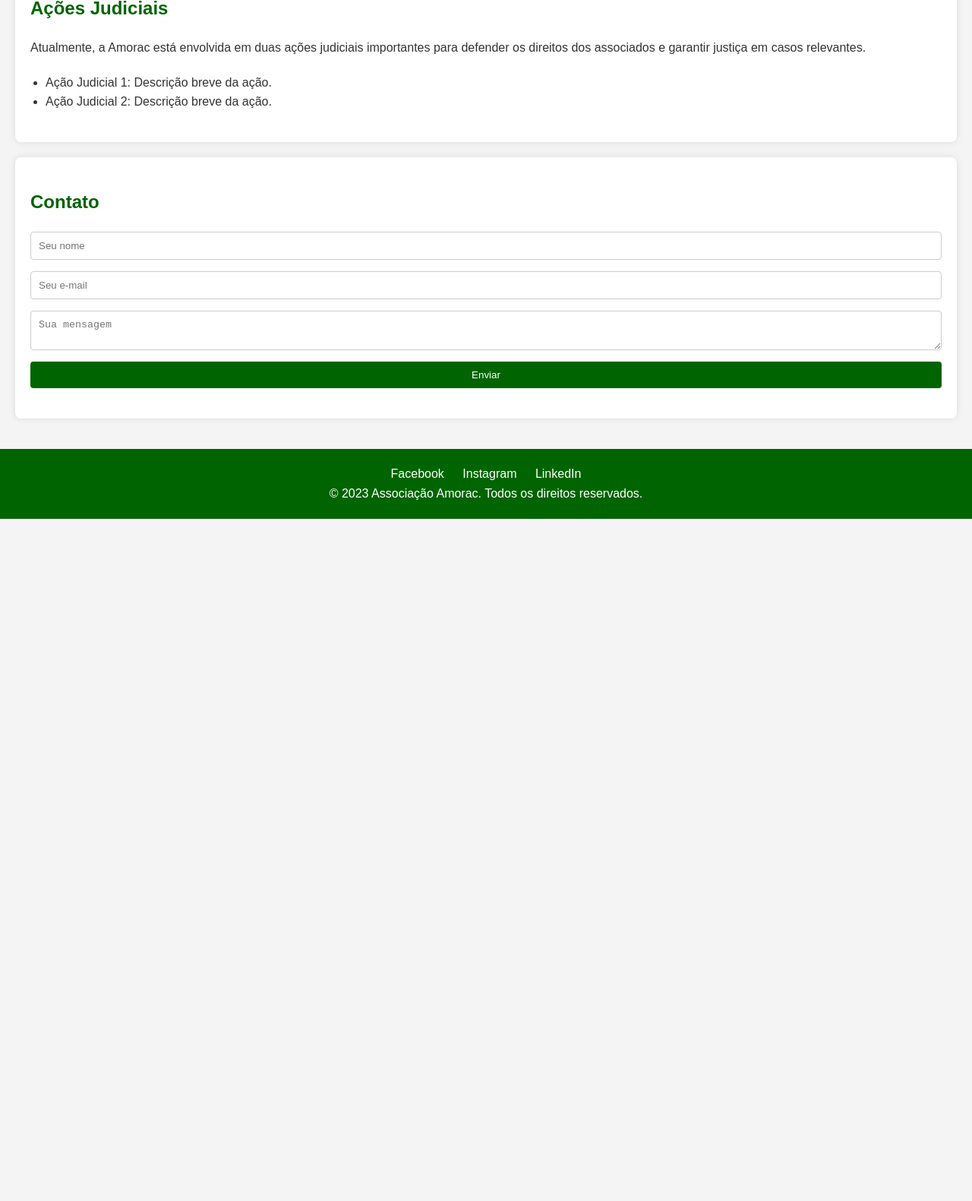
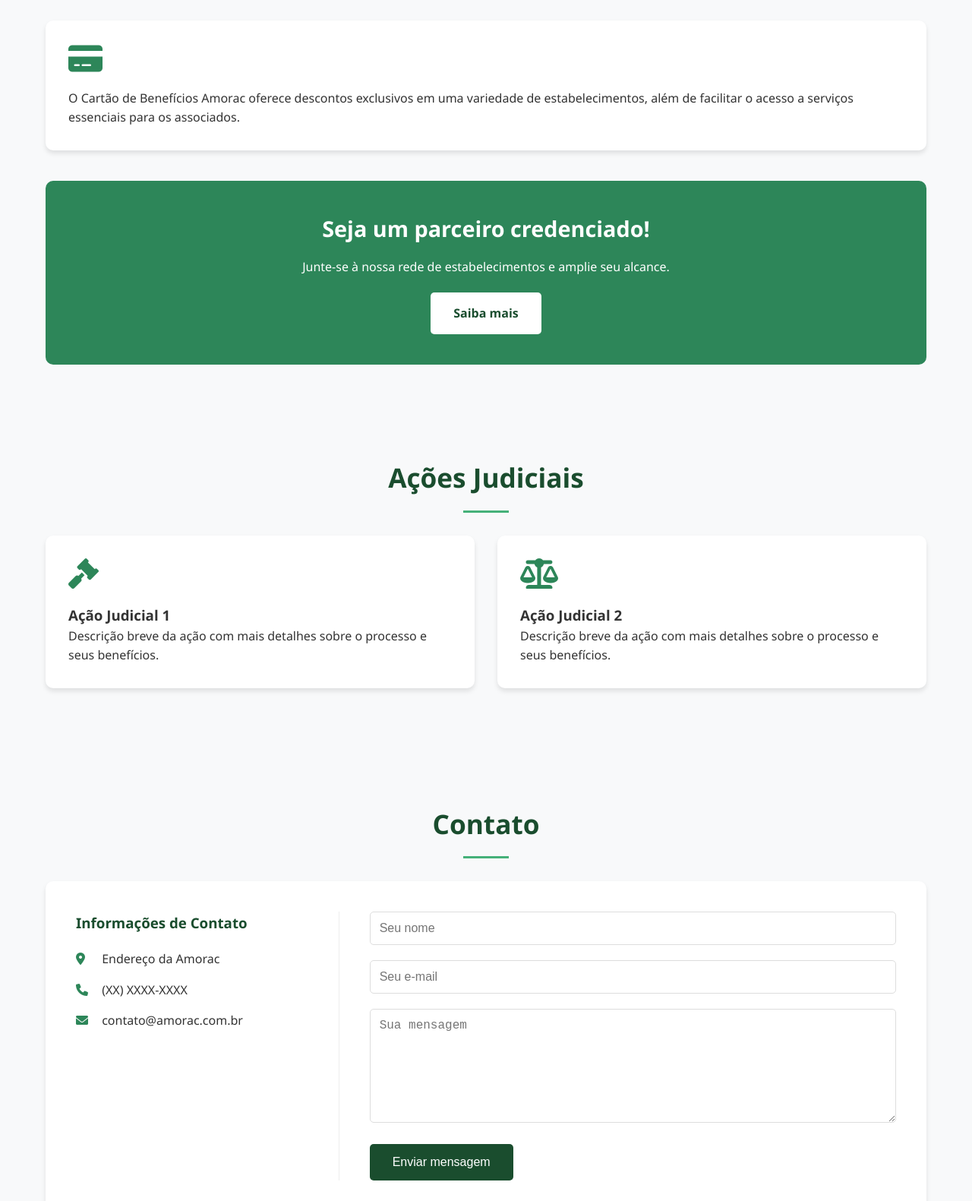
Before and after one commit to Cayous/Amorac, a plain HTML site: page index.html in a window 1280 px wide. Shown: the part 667-2248 px from the top of the page at 76% size. Before the commit the page ends 1350 px from the top, so only its background shows below. Drawn offline with Linux system fonts and the light colour scheme.

Commit message:
Versão melhorada, falta adicionar textos e links melhores

```diff
--- a/index.html
+++ b/index.html
@@ -5,11 +5,12 @@
     <meta name="viewport" content="width=device-width, initial-scale=1.0">
     <title>Associação Amorac</title>
     <link rel="stylesheet" href="styles.css">
+    <link rel="stylesheet" href="https://cdnjs.cloudflare.com/ajax/libs/font-awesome/6.0.0/css/all.min.css">
 </head>
 <body>
     <header>
+        <div class="header-container">
             <div class="logo-placeholder">
-            <!-- Logo será carregada posteriormente -->
                 <h1>Amorac</h1>
             </div>
             <nav>
@@ -20,53 +21,87 @@
                     <li><a href="#contato">Contato</a></li>
                 </ul>
             </nav>
+        </div>
     </header>
 
     <section id="sobre" class="section">
+        <div class="section-container">
             <h2>Sobre a Amorac</h2>
+            <div class="card">
+                <i class="fas fa-building card-icon"></i>
                 <p>
                     A Associação Amorac é uma organização dedicada a oferecer suporte e benefícios para seus associados.
                     Nosso objetivo é proporcionar melhores condições de vida e garantir os direitos de todos os membros.
                 </p>
+            </div>
+        </div>
     </section>
 
     <section id="beneficios" class="section">
+        <div class="section-container">
             <h2>Cartão de Benefícios Amorac</h2>
+            <div class="card">
+                <i class="fas fa-credit-card card-icon"></i>
                 <p>
                     O Cartão de Benefícios Amorac oferece descontos exclusivos em uma variedade de estabelecimentos,
                     além de facilitar o acesso a serviços essenciais para os associados.
                 </p>
+            </div>
+            <div class="cta-card">
+                <h3>Seja um parceiro credenciado!</h3>
+                <p>Junte-se à nossa rede de estabelecimentos e amplie seu alcance.</p>
+                <a href="#contato" class="cta-button">Saiba mais</a>
+            </div>
+        </div>
     </section>
 
     <section id="acoes" class="section">
+        <div class="section-container">
             <h2>Ações Judiciais</h2>
-        <p>
-            Atualmente, a Amorac está envolvida em duas ações judiciais importantes para defender os direitos
-            dos associados e garantir justiça em casos relevantes.
-        </p>
-        <ul>
-            <li>Ação Judicial 1: Descrição breve da ação.</li>
-            <li>Ação Judicial 2: Descrição breve da ação.</li>
-        </ul>
+            <div class="cards-grid">
+                <div class="card">
+                    <i class="fas fa-gavel card-icon"></i>
+                    <h3>Ação Judicial 1</h3>
+                    <p>Descrição breve da ação com mais detalhes sobre o processo e seus benefícios.</p>
+                </div>
+                <div class="card">
+                    <i class="fas fa-balance-scale card-icon"></i>
+                    <h3>Ação Judicial 2</h3>
+                    <p>Descrição breve da ação com mais detalhes sobre o processo e seus benefícios.</p>
+                </div>
+            </div>
+        </div>
     </section>
 
     <section id="contato" class="section">
+        <div class="section-container">
             <h2>Contato</h2>
-        <form action="https://formsubmit.co/seu-email@example.com" method="POST">
+            <div class="contact-container">
+                <div class="contact-info">
+                    <h3>Informações de Contato</h3>
+                    <p><i class="fas fa-map-marker-alt"></i> Endereço da Amorac</p>
+                    <p><i class="fas fa-phone"></i> (XX) XXXX-XXXX</p>
+                    <p><i class="fas fa-envelope"></i> contato@amorac.com.br</p>
+                </div>
+                <form action="https://formsubmit.co/seu-email@example.com" method="POST" class="contact-form">
                     <input type="text" name="name" placeholder="Seu nome" required>
                     <input type="email" name="email" placeholder="Seu e-mail" required>
                     <textarea name="message" placeholder="Sua mensagem" required></textarea>
-            <button type="submit">Enviar</button>
+                    <button type="submit">Enviar mensagem</button>
                 </form>
+            </div>
+        </div>
     </section>
 
     <footer>
+        <div class="footer-container">
             <div class="social-links">
-            <a href="#" target="_blank">Facebook</a>
-            <a href="#" target="_blank">Instagram</a>
-            <a href="#" target="_blank">LinkedIn</a>
+                <a href="#" target="_blank"><i class="fab fa-facebook"></i></a>
+                <a href="#" target="_blank"><i class="fab fa-instagram"></i></a>
+                <a href="#" target="_blank"><i class="fab fa-linkedin"></i></a>
             </div>
             <p>&copy; 2023 Associação Amorac. Todos os direitos reservados.</p>
+        </div>
     </footer>
 </body>
 </html>
--- a/styles.css
+++ b/styles.css
@@ -5,100 +5,265 @@
     box-sizing: border-box;
 }
 
-body {
-    font-family: Arial, sans-serif;
-    line-height: 1.6;
-    color: #333;
-    background-color: #f4f4f4;
+/* Variáveis de cores */
+:root {
+    --primary-color: #1a4d2e;
+    --secondary-color: #2d8659;
+    --accent-color: #45b179;
+    --text-color: #333333;
+    --light-gray: #f8f9fa;
+    --white: #ffffff;
 }
 
-header {
-    background-color: #006400; /* Verde escuro */
-    color: #fff;
-    padding: 20px 0;
-    text-align: center;
+body {
+    font-family: 'Segoe UI', Arial, sans-serif;
+    line-height: 1.6;
+    color: var(--text-color);
+    background-color: var(--light-gray);
 }
 
-header .logo-placeholder h1 {
+/* Header Styles */
+header {
+    background-color: var(--primary-color);
+    color: var(--white);
+    padding: 20px 0;
+    position: sticky;
+    top: 0;
+    z-index: 1000;
+    box-shadow: 0 2px 5px rgba(0, 0, 0, 0.1);
+}
+
+.header-container {
+    max-width: 1200px;
+    margin: 0 auto;
+    padding: 0 20px;
+    display: flex;
+    justify-content: space-between;
+    align-items: center;
+}
+
+.logo-placeholder h1 {
     font-size: 2.5rem;
+    font-weight: 700;
+    letter-spacing: 1px;
 }
 
 nav ul {
     list-style: none;
-    margin-top: 10px;
-}
-
-nav ul li {
-    display: inline;
-    margin: 0 15px;
+    display: flex;
+    gap: 30px;
 }
 
 nav ul li a {
-    color: #fff;
+    color: var(--white);
     text-decoration: none;
-    font-weight: bold;
+    font-weight: 500;
+    transition: color 0.3s ease;
 }
 
+nav ul li a:hover {
+    color: var(--accent-color);
+}
+
+/* Section Styles */
 .section {
-    padding: 40px 20px;
-    background-color: #fff;
-    margin: 20px;
-    border-radius: 8px;
-    box-shadow: 0 0 10px rgba(0, 0, 0, 0.1);
+    padding: 60px 0;
+}
+
+.section-container {
+    max-width: 1200px;
+    margin: 0 auto;
+    padding: 0 20px;
 }
 
 .section h2 {
-    color: #006400;
+    color: var(--primary-color);
+    font-size: 2.2rem;
+    margin-bottom: 30px;
+    text-align: center;
+    position: relative;
+}
+
+.section h2::after {
+    content: '';
+    display: block;
+    width: 60px;
+    height: 3px;
+    background-color: var(--accent-color);
+    margin: 15px auto;
+}
+
+/* Card Styles */
+.card {
+    background-color: var(--white);
+    padding: 30px;
+    border-radius: 10px;
+    box-shadow: 0 4px 6px rgba(0, 0, 0, 0.1);
+    margin-bottom: 30px;
+    transition: transform 0.3s ease;
+}
+
+.card:hover {
+    transform: translateY(-5px);
+}
+
+.card-icon {
+    color: var(--secondary-color);
+    font-size: 2.5rem;
     margin-bottom: 20px;
 }
 
-.section p {
+.cards-grid {
+    display: grid;
+    grid-template-columns: repeat(auto-fit, minmax(300px, 1fr));
+    gap: 30px;
+}
+
+/* CTA Card Styles */
+.cta-card {
+    background-color: var(--secondary-color);
+    color: var(--white);
+    padding: 40px;
+    border-radius: 10px;
+    text-align: center;
+    margin-top: 40px;
+}
+
+.cta-card h3 {
+    font-size: 1.8rem;
+    margin-bottom: 15px;
+}
+
+.cta-button {
+    display: inline-block;
+    background-color: var(--white);
+    color: var(--primary-color);
+    padding: 15px 30px;
+    border-radius: 5px;
+    text-decoration: none;
+    font-weight: bold;
+    margin-top: 20px;
+    transition: all 0.3s ease;
+}
+
+.cta-button:hover {
+    background-color: var(--accent-color);
+    color: var(--white);
+    transform: scale(1.05);
+}
+
+/* Contact Section Styles */
+.contact-container {
+    display: grid;
+    grid-template-columns: 1fr 2fr;
+    gap: 40px;
+    background-color: var(--white);
+    padding: 40px;
+    border-radius: 10px;
+    box-shadow: 0 4px 6px rgba(0, 0, 0, 0.1);
+}
+
+.contact-info {
+    padding-right: 40px;
+    border-right: 1px solid #eee;
+}
+
+.contact-info h3 {
+    color: var(--primary-color);
     margin-bottom: 20px;
 }
 
-.section ul {
-    margin-left: 20px;
+.contact-info p {
+    margin-bottom: 15px;
 }
 
-#contato form {
-    display: flex;
-    flex-direction: column;
+.contact-info i {
+    color: var(--secondary-color);
+    margin-right: 10px;
+    width: 20px;
 }
 
-#contato input, #contato textarea {
-    margin-bottom: 15px;
-    padding: 10px;
-    border: 1px solid #ccc;
-    border-radius: 4px;
+.contact-form input,
+.contact-form textarea {
+    width: 100%;
+    padding: 12px;
+    margin-bottom: 20px;
+    border: 1px solid #ddd;
+    border-radius: 5px;
+    font-size: 1rem;
 }
 
-#contato button {
-    padding: 10px;
-    background-color: #006400;
-    color: #fff;
-    border: none;
-    border-radius: 4px;
-    cursor: pointer;
+.contact-form textarea {
+    height: 150px;
+    resize: vertical;
 }
 
-#contato button:hover {
-    background-color: #004d00;
+.contact-form button {
+    background-color: var(--primary-color);
+    color: var(--white);
+    padding: 15px 30px;
+    border: none;
+    border-radius: 5px;
+    font-size: 1rem;
+    cursor: pointer;
+    transition: background-color 0.3s ease;
 }
 
-footer {
-    background-color: #006400;
-    color: #fff;
-    text-align: center;
-    padding: 20px 0;
-    margin-top: 40px;
+.contact-form button:hover {
+    background-color: var(--secondary-color);
 }
 
-footer .social-links a {
-    color: #fff;
-    margin: 0 10px;
-    text-decoration: none;
+/* Footer Styles */
+footer {
+    background-color: var(--primary-color);
+    color: var(--white);
+    padding: 40px 0;
+    margin-top: 60px;
 }
 
-footer .social-links a:hover {
-    text-decoration: underline;
+.footer-container {
+    max-width: 1200px;
+    margin: 0 auto;
+    padding: 0 20px;
+    text-align: center;
 }
+
+.social-links {
+    margin-bottom: 20px;
+}
+
+.social-links a {
+    color: var(--white);
+    font-size: 1.5rem;
+    margin: 0 15px;
+    transition: color 0.3s ease;
+}
+
+.social-links a:hover {
+    color: var(--accent-color);
+}
+
+/* Responsividade */
+@media (max-width: 768px) {
+    .header-container {
+        flex-direction: column;
+        text-align: center;
+    }
+
+    nav ul {
+        margin-top: 20px;
+        flex-direction: column;
+        gap: 15px;
+    }
+
+    .contact-container {
+        grid-template-columns: 1fr;
+    }
+
+    .contact-info {
+        padding-right: 0;
+        border-right: none;
+        border-bottom: 1px solid #eee;
+        padding-bottom: 20px;
+    }
+}
```
Lines whose indentation alone changed are shown as unchanged.
